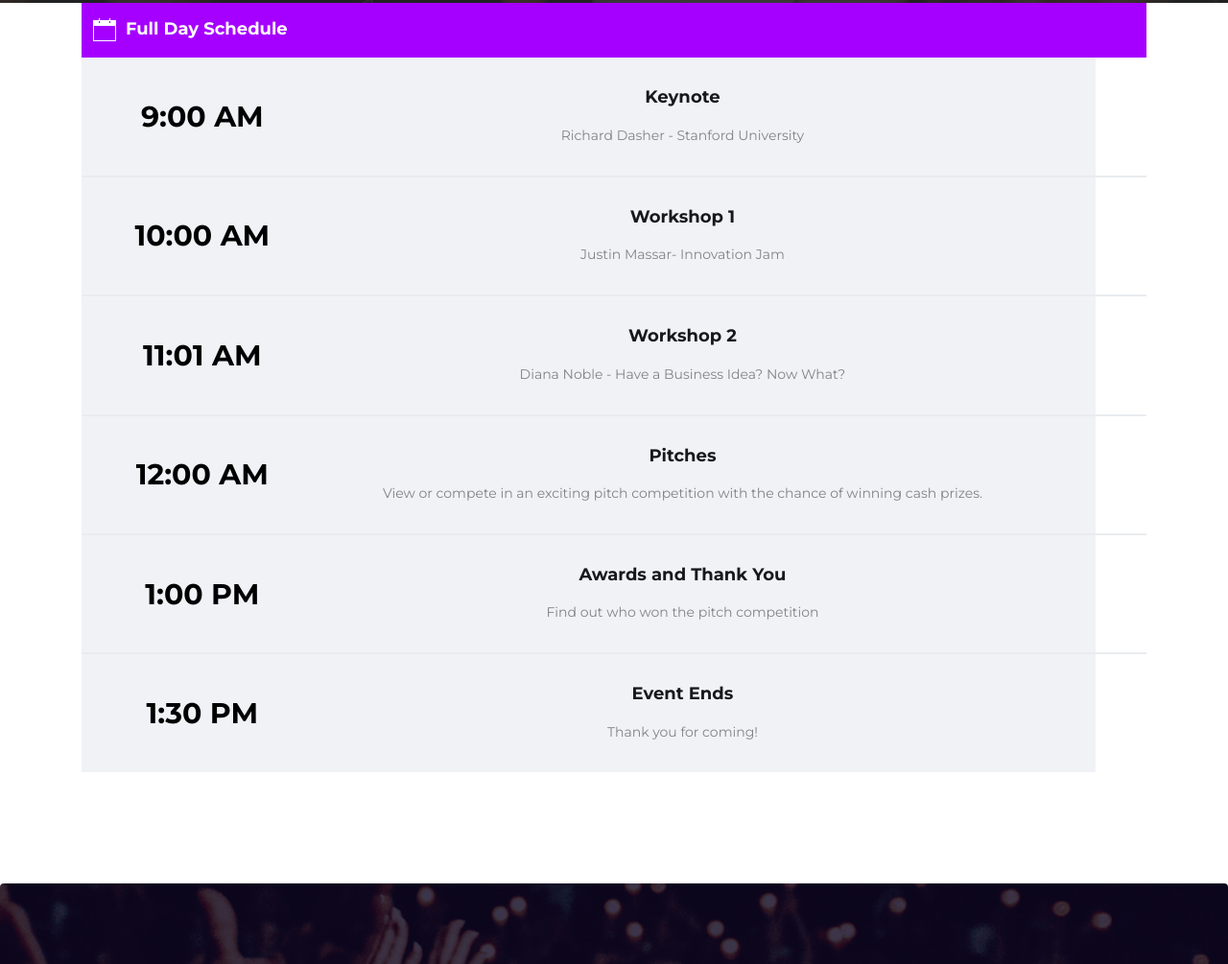
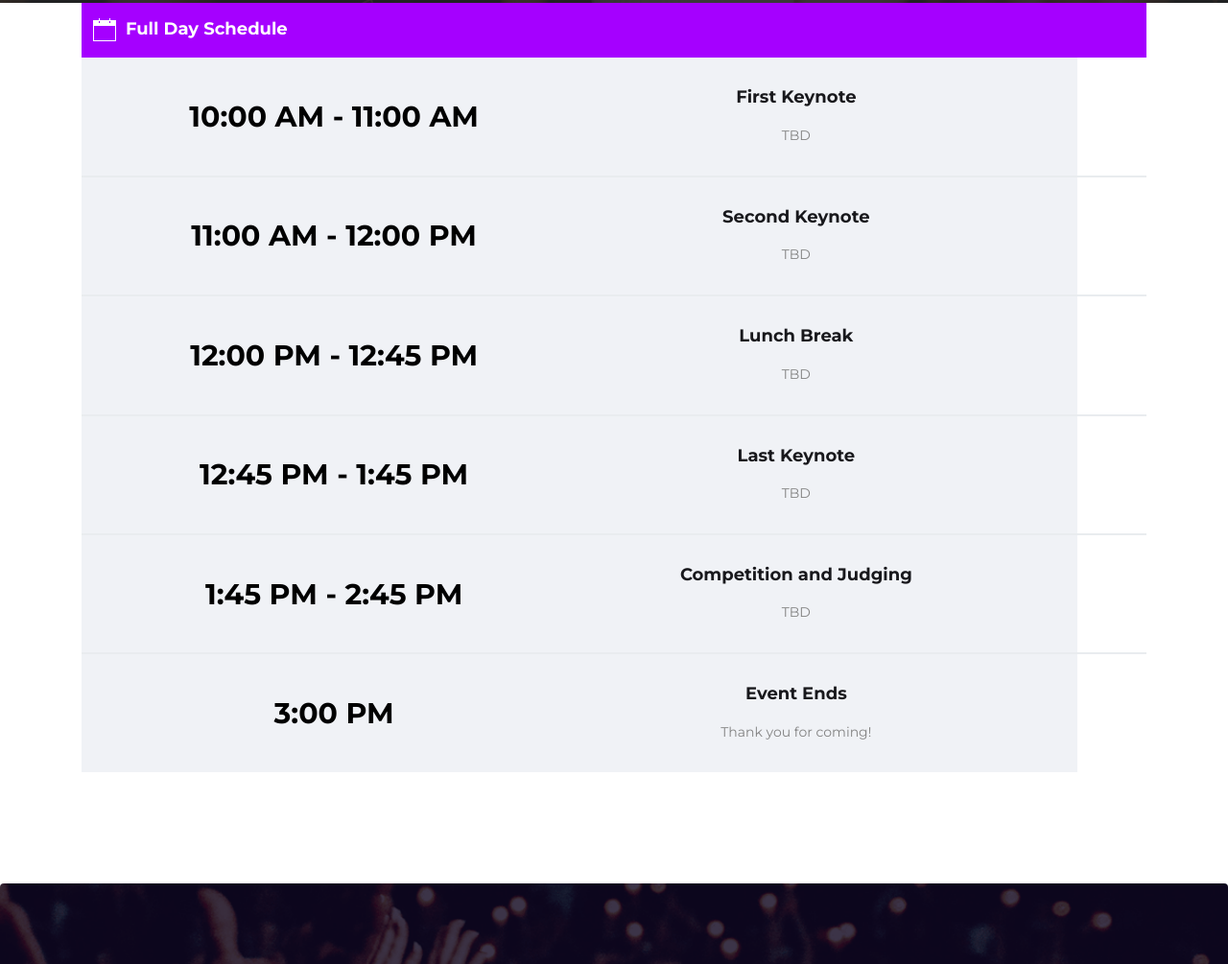
Before and after one commit to youthcomputing/LaunchWoodBuffaloWebsite, a website: page public/schedule.html in a window 1280 px wide. Shown: the part 424-1429 px from the top of the page at 96% size. Drawn offline with Linux system fonts and the light colour scheme; files that its build step writes are made by us from their sources; files whose address does not match are found by name.

Commit message:
Update schedule.html
schedule changes

```diff
--- a/public/schedule.html
+++ b/public/schedule.html
@@ -123,11 +123,11 @@
             </thead>
             <tbody>
               <tr>
-                <td class="event_date">9:00 AM</td>
+                <td class="event_date">10:00 AM - 11:00 AM</td>
                 <td>
                   <div class="event_place">
-                    <h5>Keynote</h5>
-                    <p>Richard Dasher - Stanford University</p>
+                    <h5>First Keynote</h5>
+                    <p>TBD</p>
                   </div>
                 </td>
                 <td></td>
@@ -136,11 +136,11 @@
 
             <tbody>
               <tr>
-                <td class="event_date">10:00 AM</td>
+                <td class="event_date">11:00 AM - 12:00 PM</td>
                 <td>
                   <div class="event_place">
-                    <h5>Workshop 1</h5>
-                    <p>Justin Massar- Innovation Jam</p>
+                    <h5>Second Keynote</h5>
+                    <p>TBD</p>
                   </div>
                 </td>
                 <td></td>
@@ -149,11 +149,11 @@
 
             <tbody>
               <tr>
-                <td class="event_date">11:01 AM</td>
+                <td class="event_date">12:00 PM - 12:45 PM</td>
                 <td>
                   <div class="event_place">
-                    <h5>Workshop 2</h5>
-                    <p>Diana Noble - Have a Business Idea? Now What?</p>
+                    <h5>Lunch Break</h5>
+                    <p>TBD</p>
                   </div>
                 </td>
                 <td></td>
@@ -161,13 +161,12 @@
             </tbody>
             <tbody>
               <tr>
-                <td class="event_date">12:00 AM</td>
+                <td class="event_date">12:45 PM - 1:45 PM</td>
                 <td>
                   <div class="event_place">
-                    <h5>Pitches</h5>
+                    <h5>Last Keynote</h5>
                     <p>
-                      View or compete in an exciting pitch competition with the
-                      chance of winning cash prizes.
+                      TBD
                     </p>
                   </div>
                 </td>
@@ -177,11 +176,11 @@
 
             <tbody>
               <tr>
-                <td class="event_date">1:00 PM</td>
+                <td class="event_date">1:45 PM - 2:45 PM</td>
                 <td>
                   <div class="event_place">
-                    <h5>Awards and Thank You</h5>
-                    <p>Find out who won the pitch competition</p>
+                    <h5>Competition and Judging</h5>
+                    <p>TBD</p>
                   </div>
                 </td>
                 <td></td>
@@ -190,7 +189,7 @@
 
             <tbody>
               <tr>
-                <td class="event_date">1:30 PM</td>
+                <td class="event_date">3:00 PM</td>
                 <td>
                   <div class="event_place">
                     <h5>Event Ends</h5>
```
